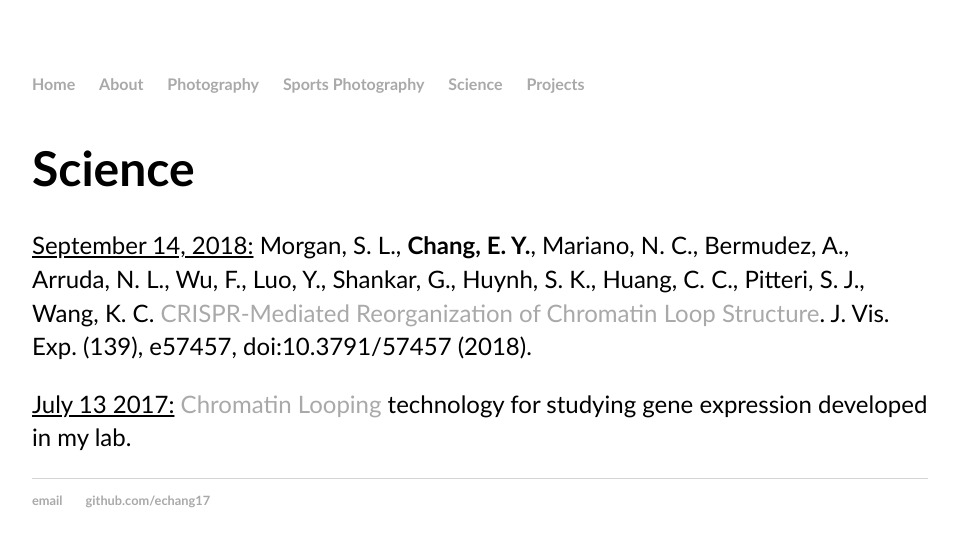
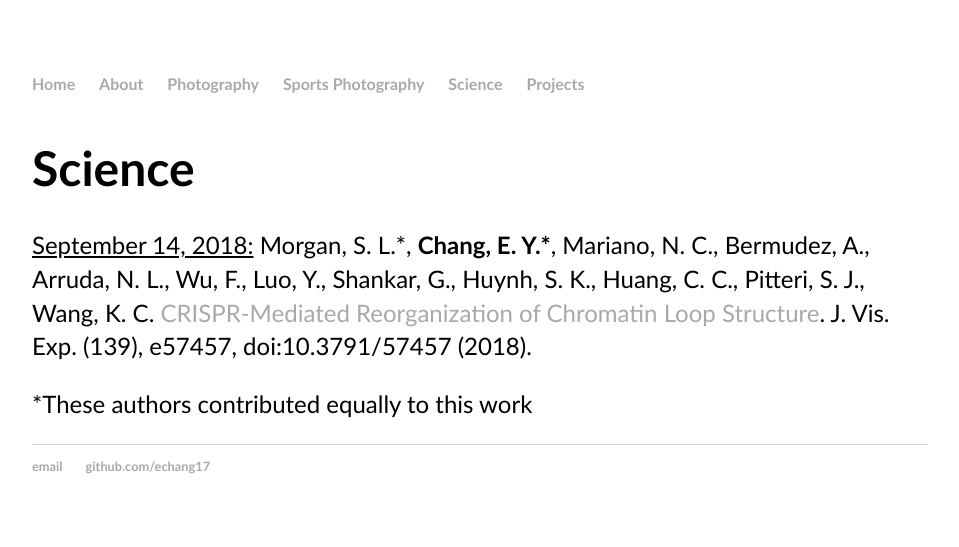
Before and after one commit to echang17/echang17.github.io, a Jekyll site: the page built from science/index.html, in a window 1280 px wide. Shown: the top 547 px of the page, without its empty margins (160-1119 px from the left). Built offline with Jekyll 4.4.1, drawn with Linux system fonts in a browser that asks for light colours.

Commit message:
Update index.html

```diff
--- a/science/index.html
+++ b/science/index.html
@@ -4,7 +4,6 @@ title: Science
 ---
 <div class="blurb">
   <h1>Science</h1>
-  <p><u>September 14, 2018:</u> Morgan, S. L., <b>Chang, E. Y.</b>, Mariano, N. C., Bermudez, A., Arruda, N. L., Wu, F., Luo, Y., Shankar, G., Huynh, S. K., Huang, C. C., Pitteri, S. J., Wang, K. C.<a href="https://www.jove.com/video/57457/crispr-mediated-reorganization-of-chromatin-loop-structure"> CRISPR-Mediated Reorganization of Chromatin Loop Structure</a>. J. Vis. Exp. (139), e57457, doi:10.3791/57457 (2018).</p>
-  </p>
-  <p><u>July 13 2017:</u> <a href="https://www.nature.com/articles/ncomms15993">Chromatin Looping</a> technology for studying gene expression developed in my lab.</p>
+  <p><u>September 14, 2018:</u> Morgan, S. L.*, <b>Chang, E. Y.*</b>, Mariano, N. C., Bermudez, A., Arruda, N. L., Wu, F., Luo, Y., Shankar, G., Huynh, S. K., Huang, C. C., Pitteri, S. J., Wang, K. C.<a href="https://www.jove.com/video/57457/crispr-mediated-reorganization-of-chromatin-loop-structure"> CRISPR-Mediated Reorganization of Chromatin Loop Structure</a>. J. Vis. Exp. (139), e57457, doi:10.3791/57457 (2018).</p>
+  <p>*These authors contributed equally to this work</p>
 </div>
```
